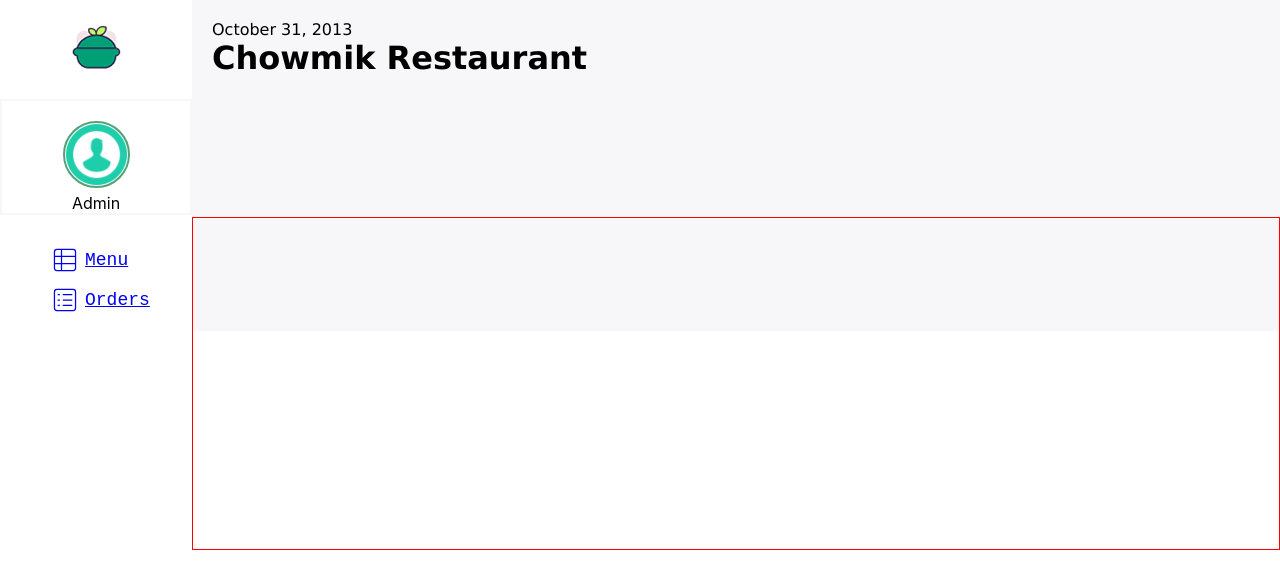
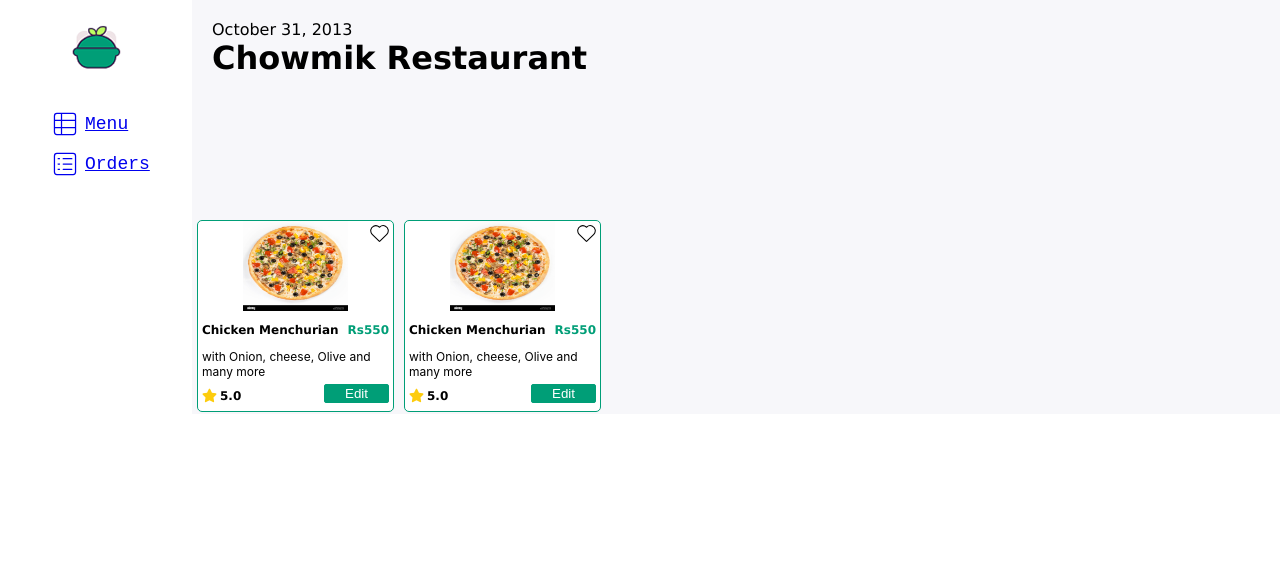
Before and after one commit to MuhammadHussain8/Restaurant-Billing, a React (Create React App) app: page / in a window 1280 px wide. Shown: the top 588 px of the page. Built offline with nearby package versions, Linux system fonts and the light colour scheme.

Commit message:
added food card

```diff
--- a/src/App.js
+++ b/src/App.js
@@ -8,7 +8,7 @@ const App = () => {
     <BrowserRouter>
       <Layout>
         <Routes>
-          <Route exact path="/" component={Menu} />
+          <Route exact path="/" element={<Menu />} />
         </Routes>
       </Layout>
     </BrowserRouter>
--- a/src/Components/Layout/layout.css
+++ b/src/Components/Layout/layout.css
@@ -18,7 +18,6 @@
     .chilred {
       margin-top: 140px;
       height: 100%;
-      border: 1px solid red;
     }
   }
 }
--- a/src/Components/Menu/index.js
+++ b/src/Components/Menu/index.js
@@ -1,11 +1,51 @@
 import React from "react";
+import Piza from "./../../assets/images/piza.jpg";
+import { CiHeart, CiStar } from "react-icons/ci";
+import { FaStar } from "react-icons/fa";
 import "./menu.css";
 
 const Menu = () => {
   return (
-    <div className="menu">
-      <div>
-        <h1>Menu</h1>
+    <div className="card-container">
+      <div className="menu-card">
+        <div className="image-container">
+          <img src={Piza} alt="menu image" />
+          <CiHeart size={25} className="heart" />
+        </div>
+        <div className="details">
+          <div className="name-price">
+            <p className="menu-name">Chicken Menchurian</p>
+            <p className="menu-price">Rs550</p>
+          </div>
+        </div>
+        <p className="desc">with Onion, cheese, Olive and many more</p>
+        <div className="rating-btn">
+          <span className="rating">
+            <FaStar size={15} color="#fdcc0d" className="star" />
+            5.0
+          </span>
+          <button className="edit-btn">Edit</button>
+        </div>
+      </div>
+      <div className="menu-card">
+        <div className="image-container">
+          <img src={Piza} alt="menu image" />
+          <CiHeart size={25} className="heart" />
+        </div>
+        <div className="details">
+          <div className="name-price">
+            <p className="menu-name">Chicken Menchurian</p>
+            <p className="menu-price">Rs550</p>
+          </div>
+        </div>
+        <p className="desc">with Onion, cheese, Olive and many more</p>
+        <div className="rating-btn">
+          <span className="rating">
+            <FaStar size={15} color="#fdcc0d" className="star" />
+            5.0
+          </span>
+          <button className="edit-btn">Edit</button>
+        </div>
       </div>
     </div>
   );
--- a/src/Components/Menu/menu.css
+++ b/src/Components/Menu/menu.css
@@ -1,4 +1,78 @@
-.menu {
-    border: 1px solid red;
+.card-container {
+  display: flex;
+  .menu-card {
+    width: 195px;
+    height: 190px;
+    background: #fff;
+    border-radius: 5px;
+    margin: 2.5px 5px;
+    border: 1px solid #009e77;
 
+    .image-container {
+      display: flex;
+      position: relative;
+      justify-content: center;
+      & > img {
+        width: 105px;
+        height: 90px;
+      }
+      .heart {
+        position: absolute;
+        right: 1px;
+        &:hover {
+          cursor: pointer;
+        }
+      }
+    }
+    .details {
+      .name-price {
+        display: flex;
+        justify-content: space-between;
+        margin: 0px 4px;
+
+        & > p {
+          font-size: 12px;
+          font-weight: 600;
+          font-family: Verdana, Geneva, Tahoma, sans-serif;
+        }
+
+        .menu-price {
+          color: #009e77;
+        }
+      }
+    }
+
+    .desc {
+      font-size: 12px;
+      margin: 0px 4px;
+    }
+
+    .rating-btn {
+      display: flex;
+      margin: 5px 4px;
+      justify-content: space-between;
+
+      .rating {
+        display: flex;
+        align-items: end;
+        font-size: 12px;
+        font-weight: bold;
+        font-family: Verdana, Geneva, Tahoma, sans-serif;
+
+        .star {
+          margin-right: 3px;
+        }
+      }
+      .edit-btn {
+        width: 65px !important;
+        background: #009e77;
+        color: #fff;
+        border: 1px solid #009e77;
+        border-radius: 2px;
+        &:hover {
+          cursor: pointer;
+        }
+      }
+    }
+  }
 }
--- a/src/Components/SideBar/index.js
+++ b/src/Components/SideBar/index.js
@@ -10,13 +10,6 @@ const Sidebar = () => {
     <div className="left-side-bar">
       <div className="brand">
         <img src={Brand} alt="logo" />
-      </div>
-      <div className="user-container">
-        <div className="profile">
-          <img src={User} alt="user" />
-        </div>
-        <span className="dot"></span>
-        <span className="user-name">Admin</span>
       </div>
       <ul className="nav-bar">
         <Link to="/">
--- a/src/Components/SideBar/sideBar.css
+++ b/src/Components/SideBar/sideBar.css
@@ -1,6 +1,4 @@
 .left-side-bar {
-
-
   .brand {
     width: 63px;
     margin: 20px auto;
@@ -11,14 +9,14 @@
     border: 2px solid #f7f7fa;
 
     .profile {
-            border: 2px solid #55A077;
+      border: 2px solid #55a077;
       width: 63px;
       height: 63px;
       margin: 20px auto;
       margin-bottom: 5px;
       border-radius: 50%;
 
-            &>img {
+      & > img {
         width: 63px;
       }
 
@@ -27,11 +25,8 @@
         height: 50px;
         background: green;
       }
-
-
     }
   }
-
 
   .nav-bar {
     list-style-type: none;
@@ -45,7 +40,7 @@
       .nav-title {
         margin-left: 5px;
         font-size: 18px;
-                font-family: 'Courier New', Courier, monospace;
+        font-family: "Courier New", Courier, monospace;
       }
     }
   }
```
Also changed, not shown: src/assets/images/piza.jpg (added). Lines whose indentation alone changed are shown as unchanged.
